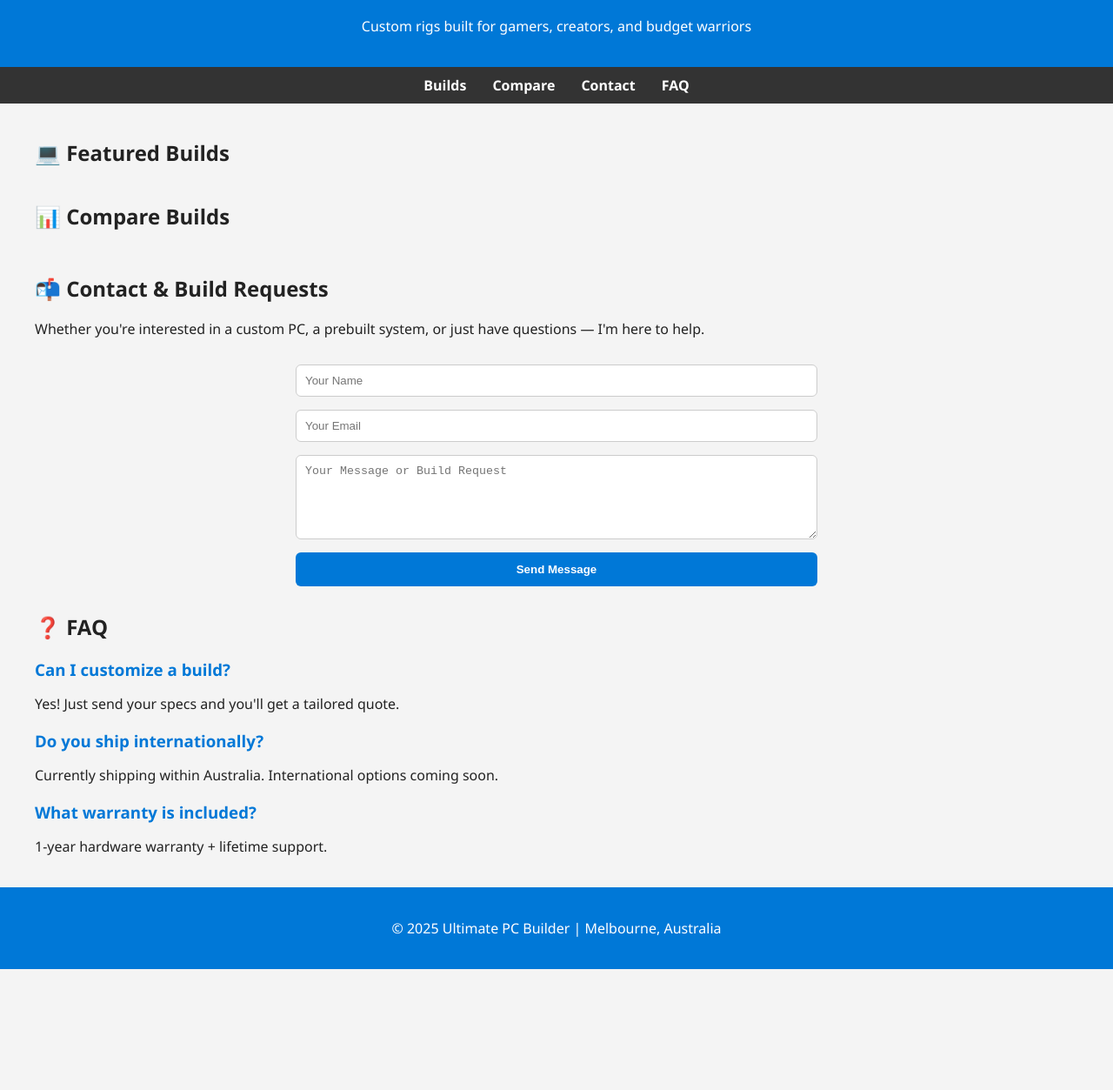
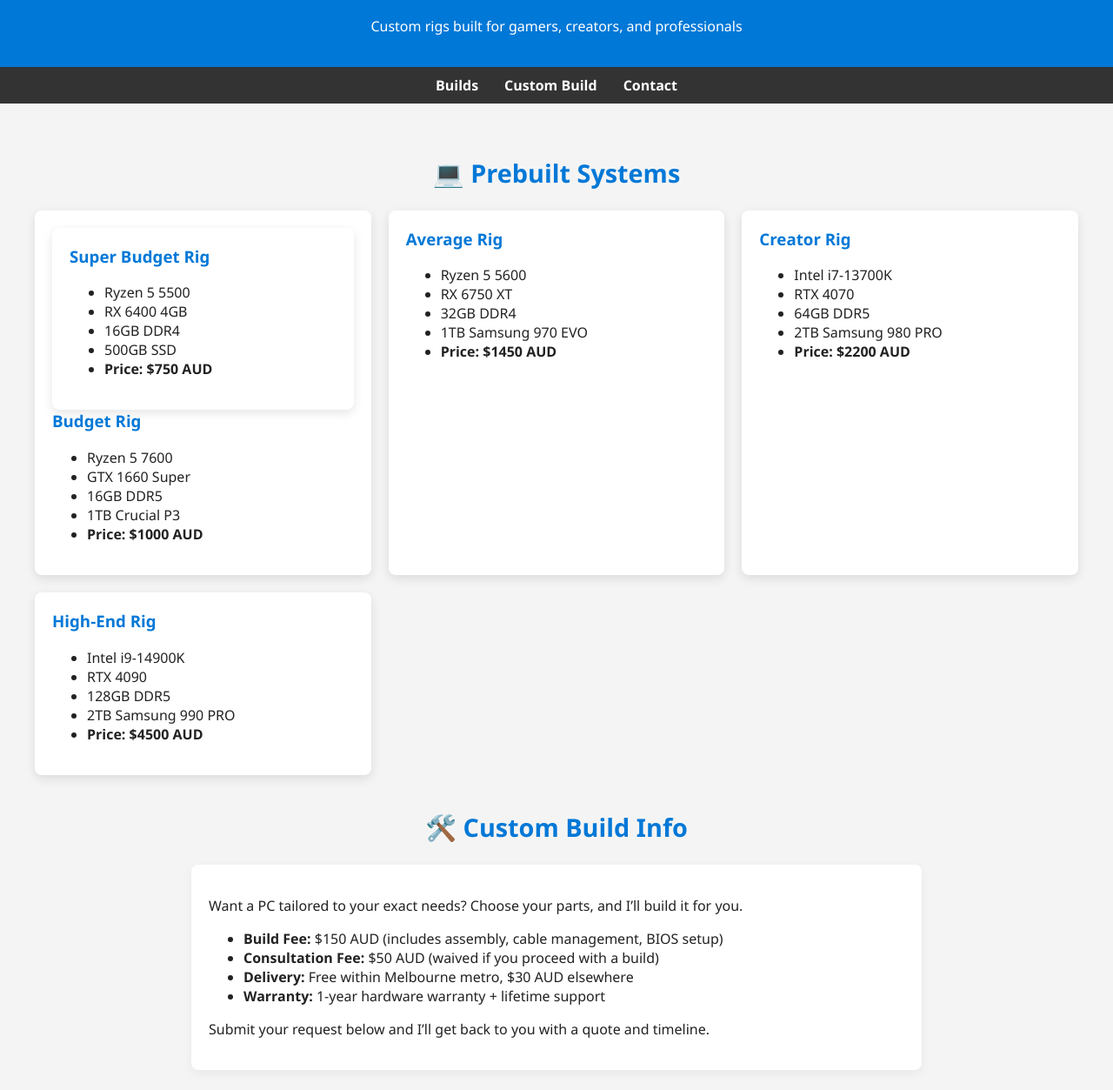
Before and after one commit to custompcsmel/custompcsmel.github.io, a plain HTML site: page index.html in a window 1280 px wide. Shown: the part 87-1340 px from the top of the page at 87% size. Before the commit the page ends 1201 px from the top, so only its background shows below. Drawn offline with Linux system fonts and the light colour scheme.

Commit message:
Update index.html

```diff
--- a/index.html
+++ b/index.html
@@ -5,29 +5,20 @@
   <meta name="viewport" content="width=device-width, initial-scale=1.0" />
   <title>Ultimate PC Builder</title>
   <style>
-    :root {
-      --bg: #f4f4f4;
-      --text: #222;
-      --card-bg: #fff;
-      --accent: #0078d7;
-    }
     body {
       margin: 0;
       font-family: 'Segoe UI', sans-serif;
-      background: var(--bg);
-      color: var(--text);
+      background: #f4f4f4;
+      color: #222;
     }
     header, footer {
-      background: var(--accent);
-      color: #fff;
+      background: #0078d7;
+      color: white;
       text-align: center;
       padding: 20px;
     }
     nav {
       background: #333;
-      position: sticky;
-      top: 0;
-      z-index: 1000;
     }
     nav ul {
       list-style: none;
@@ -40,7 +31,7 @@
       margin: 0 15px;
     }
     nav ul li a {
-      color: #fff;
+      color: white;
       text-decoration: none;
       font-weight: bold;
     }
@@ -55,27 +46,14 @@
       gap: 20px;
     }
     .card {
-      background: var(--card-bg);
+      background: white;
       border-radius: 8px;
       padding: 20px;
       box-shadow: 0 4px 12px rgba(0,0,0,0.1);
     }
     .card h3 {
       margin-top: 0;
-      color: var(--accent);
-    }
-    table {
-      width: 100%;
-      border-collapse: collapse;
-      margin-top: 30px;
-    }
-    th, td {
-      border: 1px solid #ccc;
-      padding: 12px;
-      text-align: left;
-    }
-    th {
-      background: #eee;
+      color: #0078d7;
     }
     form {
       display: flex;
@@ -91,16 +69,26 @@
     }
     form button {
       padding: 12px;
-      background: var(--accent);
-      color: #fff;
+      background: #0078d7;
+      color: white;
       border: none;
       border-radius: 6px;
       font-weight: bold;
       cursor: pointer;
     }
-    .faq h3 {
-      margin-bottom: 5px;
-      color: var(--accent);
+    .section-title {
+      margin-top: 40px;
+      font-size: 1.8em;
+      color: #0078d7;
+      text-align: center;
+    }
+    .info-box {
+      background: #fff;
+      padding: 20px;
+      border-radius: 8px;
+      box-shadow: 0 4px 12px rgba(0,0,0,0.05);
+      max-width: 800px;
+      margin: 20px auto;
     }
   </style>
 </head>
@@ -108,72 +96,109 @@
 
   <header>
     <h1>Ultimate PC Builder</h1>
-    <p>Custom rigs built for gamers, creators, and budget warriors</p>
+    <p>Custom rigs built for gamers, creators, and professionals</p>
   </header>
 
   <nav>
     <ul>
       <li><a href="#builds">Builds</a></li>
-      <li><a href="#compare">Compare</a></li>
+      <li><a href="#custom">Custom Build</a></li>
       <li><a href="#contact">Contact</a></li>
-      <li><a href="#faq">FAQ</a></li>
     </ul>
   </nav>
 
   <div class="container">
-    <section id="builds">
-      <h2>💻 Featured Builds</h2>
+    <h2 class="section-title" id="builds">💻 Prebuilt Systems</h2>
     <div class="builds">
-        <!-- Build Cards Here -->
-        <!-- ... (same as before) ... -->
+      <div class="card">
+        <div class="card">
+ <h3>Super Budget Rig</h3>
+  <ul>
+    <li>Ryzen 5 5500</li>
+    <li>RX 6400 4GB</li>
+    <li>16GB DDR4</li>
+    <li>500GB SSD</li>
+    <li><strong>Price: $750 AUD</strong></li>
+  </ul>
 </div>
-    </section>
+        <h3>Budget Rig</h3>
+        <ul>
+          <li>Ryzen 5 7600</li>
+          <li>GTX 1660 Super</li>
+          <li>16GB DDR5</li>
+          <li>1TB Crucial P3</li>
+          <li><strong>Price: $1000 AUD</strong></li>
+        </ul>
+      </div>
+      <div class="card">
+        <h3>Average Rig</h3>
+        <ul>
+          <li>Ryzen 5 5600</li>
+          <li>RX 6750 XT</li>
+          <li>32GB DDR4</li>
+          <li>1TB Samsung 970 EVO</li>
+          <li><strong>Price: $1450 AUD</strong></li>
+        </ul>
+      </div>
+      <div class="card">
+        <h3>Creator Rig</h3>
+        <ul>
+          <li>Intel i7-13700K</li>
+          <li>RTX 4070</li>
+          <li>64GB DDR5</li>
+          <li>2TB Samsung 980 PRO</li>
+          <li><strong>Price: $2200 AUD</strong></li>
+        </ul>
+      </div>
+      <div class="card">
+        <h3>High-End Rig</h3>
+        <ul>
+          <li>Intel i9-14900K</li>
+          <li>RTX 4090</li>
+          <li>128GB DDR5</li>
+          <li>2TB Samsung 990 PRO</li>
+          <li><strong>Price: $4500 AUD</strong></li>
+        </ul>
+      </div>
+    </div>
 
-    <section id="compare">
-      <h2>📊 Compare Builds</h2>
-      <table>
-        <!-- Comparison Table Here -->
-        <!-- ... (same as before) ... -->
-      </table>
-    </section>
+    <h2 class="section-title" id="custom">🛠️ Custom Build Info</h2>
+    <div class="info-box">
+      <p>Want a PC tailored to your exact needs? Choose your parts, and I’ll build it for you.</p>
+      <ul>
+        <li><strong>Build Fee:</strong> $150 AUD (includes assembly, cable management, BIOS setup)</li>
+        <li><strong>Consultation Fee:</strong> $50 AUD (waived if you proceed with a build)</li>
+        <li><strong>Delivery:</strong> Free within Melbourne metro, $30 AUD elsewhere</li>
+        <li><strong>Warranty:</strong> 1-year hardware warranty + lifetime support</li>
+      </ul>
+      <p>Submit your request below and I’ll get back to you with a quote and timeline.</p>
+    </div>
 
-    <section id="contact">
-      <h2>📬 Contact & Build Requests</h2>
-      <p>Whether you're interested in a custom PC, a prebuilt system, or just have questions — I'm here to help.</p>
+    <h2 class="section-title" id="contact">📬 Contact & Build Requests</h2>
     <form id="contact-form">
       <input type="text" name="user_name" placeholder="Your Name" required />
       <input type="email" name="user_email" placeholder="Your Email" required />
       <textarea name="message" rows="5" placeholder="Your Message or Build Request" required></textarea>
       <button type="submit">Send Message</button>
     </form>
-    </section>
-
-    <section id="faq" class="faq">
-      <h2>❓ FAQ</h2>
-      <h3>Can I customize a build?</h3>
-      <p>Yes! Just send your specs and you'll get a tailored quote.</p>
-      <h3>Do you ship internationally?</h3>
-      <p>Currently shipping within Australia. International options coming soon.</p>
-      <h3>What warranty is included?</h3>
-      <p>1-year hardware warranty + lifetime support.</p>
-    </section>
+    <div id="success-message" style="display:none; text-align:center; color:green; font-weight:bold;">
+      ✅ Message sent successfully!
+    </div>
   </div>
 
   <footer>
     <p>&copy; 2025 Ultimate PC Builder | Melbourne, Australia</p>
   </footer>
 
-  <!-- ✅ EmailJS Integration -->
+  <!-- EmailJS Integration -->
   <script src="https://cdn.emailjs.com/dist/email.min.js"></script>
   <script>
     emailjs.init("u_jcEW4JY99sPmgBz");
-
     document.getElementById("contact-form").addEventListener("submit", function(e) {
       e.preventDefault();
-
       emailjs.sendForm("service_x1u4oxd", "template_z7ioggj", this)
         .then(() => {
-          alert("✅ Message sent successfully!");
+          document.getElementById("success-message").style.display = "block";
           this.reset();
         })
         .catch((error) => {
```
Lines whose indentation alone changed are shown as unchanged.
